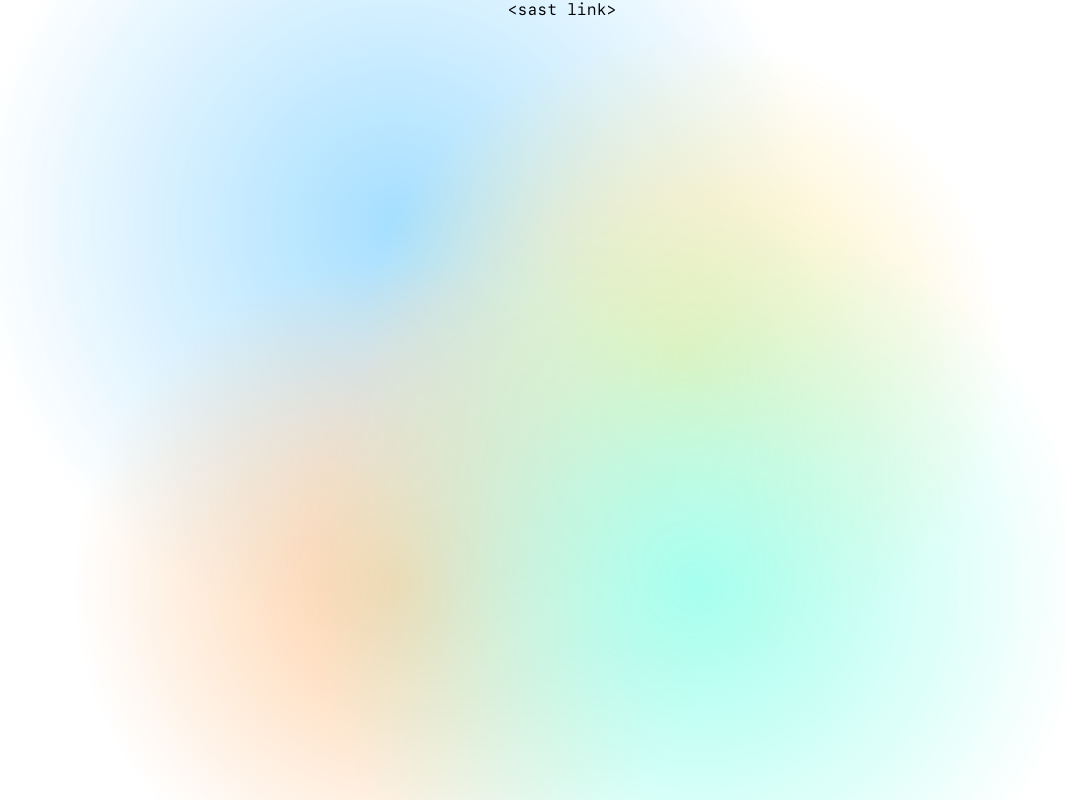
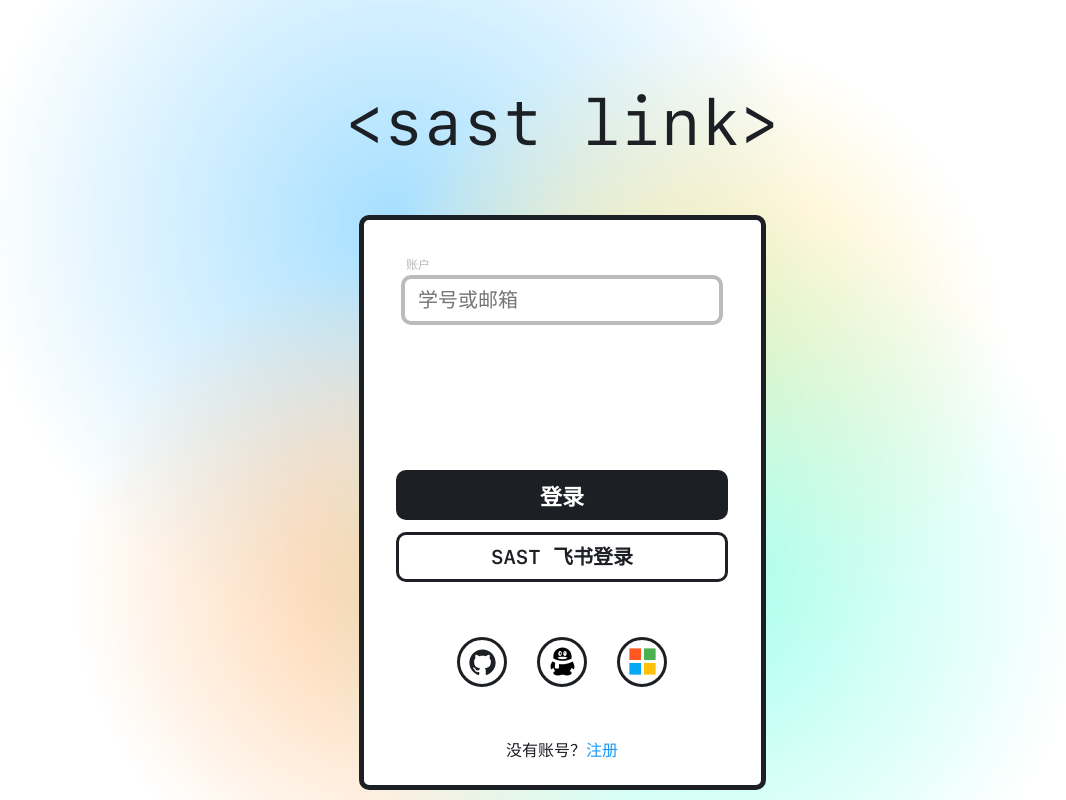
Before and after one commit to NJUPT-SAST/sast-link, a Next.js app: page /login in a window 1280 px wide. Shown: the whole page, without its empty margins (78-1144 px from the left). Built offline with nearby package versions, Linux system fonts and the light colour scheme.

Commit message:
other file

```diff
--- a/app/(tourist)/layout.tsx
+++ b/app/(tourist)/layout.tsx
@@ -6,10 +6,9 @@ import { useRouter } from "next/navigation";
 const AuthGuard = (props: { children: ReactNode }) => {
   const { children } = props;
   const router = useRouter();
-  const localToken = localStorage.getItem("Token");
 
   useEffect(() => {
-    if (localToken) {
+    if (localStorage.getItem("Token")) {
       router.replace("/home");
     }
   });
--- a/app/(tourist)/login/page.tsx
+++ b/app/(tourist)/login/page.tsx
@@ -1,7 +1,8 @@
 "use client";
 
 import React, { ReactNode, useCallback, useState } from "react";
-import styles from "./page.module.scss";
+import { LoginStep1 } from "./loginStep1";
+import { LoginStep2 } from "./loginStep2";
 
 export const metadata = {
   title: "SAST Link Login",
@@ -20,10 +21,9 @@ export const LoginContext = React.createContext<LoginContextProps>({
 
 const Login = (props: {
   children: ReactNode;
-  firstStep: ReactNode;
-  secondStep: ReactNode;
+  loginStep1: ReactNode;
+  loginStep2: ReactNode;
 }) => {
-  const { firstStep, secondStep } = props;
 
   const [step, setStep] = useState<number>(1);
   const [title, setTitle] = useState<string>("<sast link>");
@@ -39,10 +39,11 @@ const Login = (props: {
   };
   return (
     <>
-      <div className={styles.title}>{title}</div>
-      <div className={styles.container}>
+      <div className={"pageTitle"}>{title}</div>
+      <div className={"globalContainer"}>
+
         <LoginContext.Provider value={providerValue}>
-          {step === 1 ? firstStep : secondStep}
+          {step === 1 ? <LoginStep1 /> : <LoginStep2 />}
         </LoginContext.Provider>
       </div>
     </>
--- a/app/(tourist)/regist/layout.tsx
+++ b/app/(tourist)/regist/layout.tsx
@@ -1,5 +1,5 @@
 import { ReactNode } from "react";
-import Layout from "../login/@loginStep1/layout";
+import { Layout } from "@/components/Layout";
 import BackLayout from "@/components/Layout/BackLayout";
 
 const RegistLayout = (props: { children: ReactNode }) => {
--- a/app/page.tsx
+++ b/app/page.tsx
@@ -11,12 +11,15 @@ export default function Home() {
   return (
     <>
       <BackLayout type="green" />
-      <Layout title={"<sast link>"}>
+      <Layout>
+      <div className={"pageTitle"}>{"<sast link>"}</div>
+      <div className={"globalContainer"}>
         <AccountPanel />
         <Footer>
           <Button>登录</Button>
           <Anchor href="/login">使用其他账号</Anchor>
         </Footer>
+        </div>
       </Layout>
     </>
   );
--- a/components/Layout/index.tsx
+++ b/components/Layout/index.tsx
@@ -19,8 +19,6 @@ const Layout = (props: LayoutProps) => {
         )}`}
       >
         {children}
-        {/* <div className={styles.title}>{title}</div>
-        <div className={styles.container}></div> */}
       </div>
     </>
   );
```
Also changed, not shown: app/(tourist)/regist/page.tsx (+11 -4 lines).
